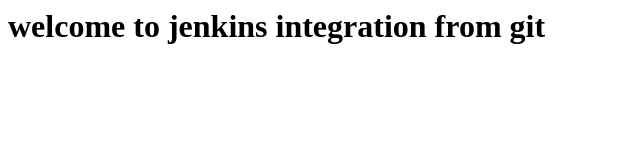
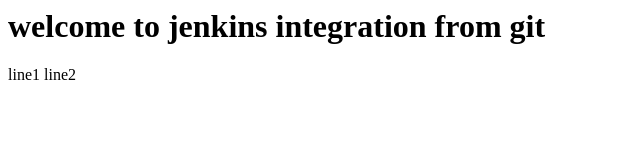
Before and after one commit to jyothsnapothineni/myapp, a plain HTML site: page index.html in a window 1280 px wide. Shown: the full height of the page, 0-640 px from the left. Drawn offline with Linux system fonts and the light colour scheme.

Commit message:
Update index.html

```diff
--- a/index.html
+++ b/index.html
@@ -2,4 +2,6 @@
 <h1>
 welcome to jenkins integration from git
 </h1>
+  line1
+  line2
 </html>
```
